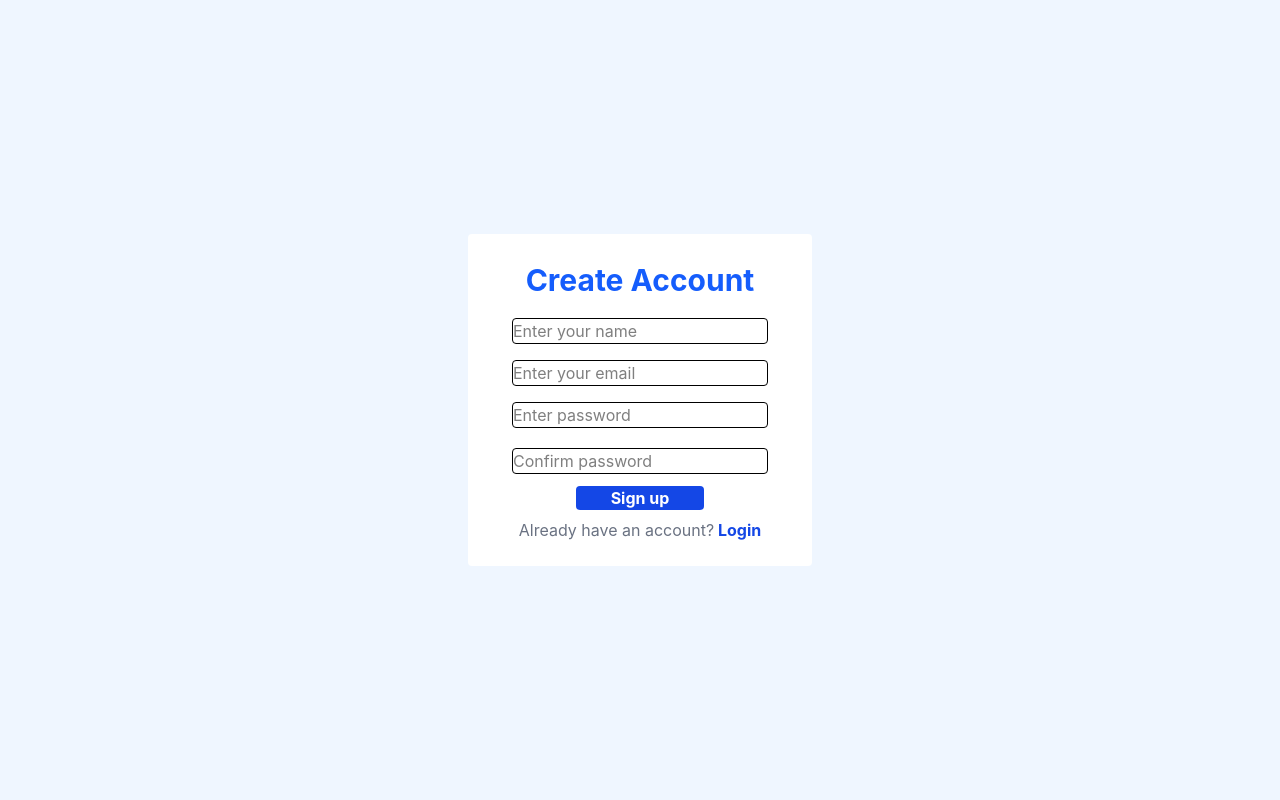
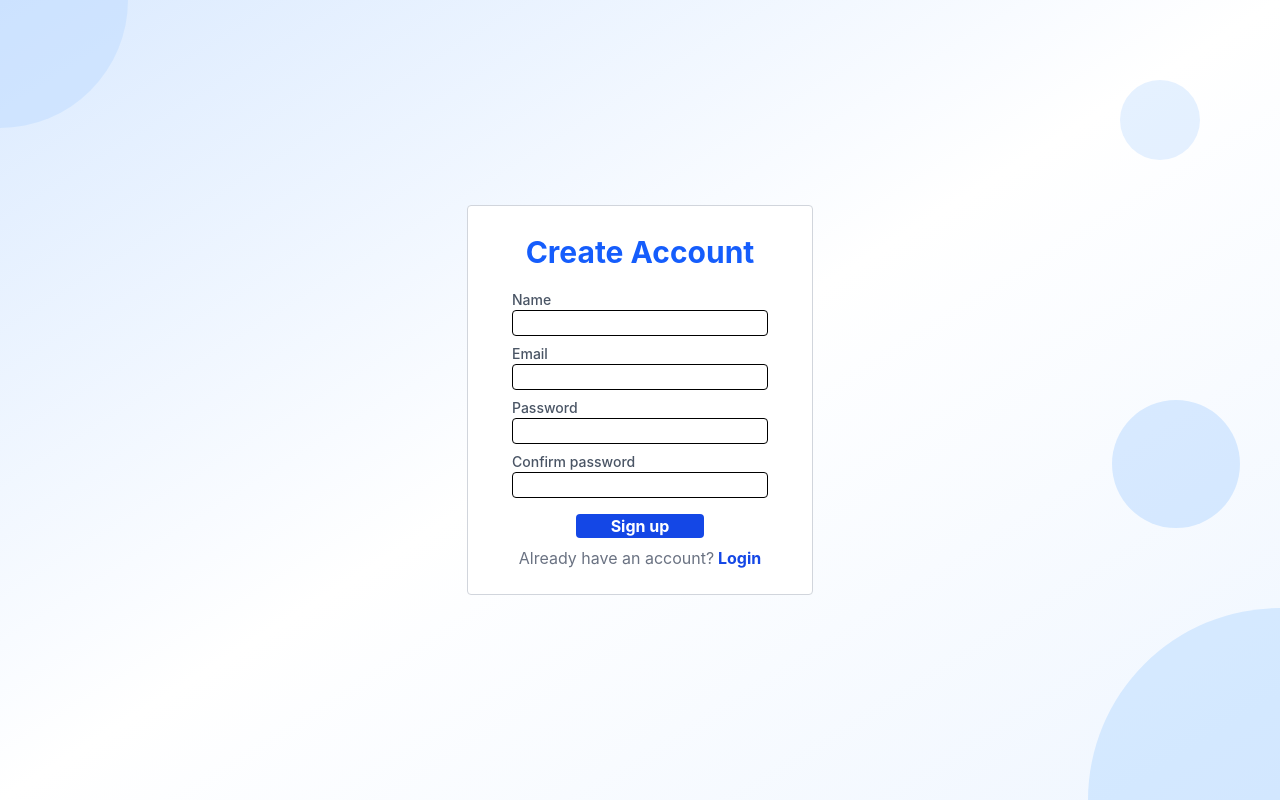
Before and after one commit to Kashifaaaa/healthmind, a React (Vite) app in the folder client/: page /signup in a window 1280 px wide. Built offline with nearby package versions, Linux system fonts and the light colour scheme.

Commit message:
Improve UI - charts, signup, login, home page

```diff
--- a/client/src/pages/Dashboard.jsx
+++ b/client/src/pages/Dashboard.jsx
@@ -95,11 +95,13 @@ function Dashboard() {
             </div>
             <span className="text-3xl">😴</span>
           </div>
-          <ResponsiveContainer width="100%" height={250}>
+          <ResponsiveContainer width="100%" height={280}>
             <LineChart data={sleepData.map(log => ({
               date: new Date(log.date).toLocaleDateString('en-US', { month: 'short', day: 'numeric' }),
               hours: Number(log.hours)
-            }))}>
+            }))}
+            margin={{ top: 10, right: 10, left: 0, bottom: 60 }}
+            >
               <defs>
                 <linearGradient id="sleepGradient" x1="0" y1="0" x2="0" y2="1">
                   <stop offset="5%" stopColor="#3b82f6" stopOpacity={0.3} />
@@ -107,7 +109,16 @@ function Dashboard() {
                 </linearGradient>
               </defs>
               <CartesianGrid strokeDasharray="3 3" stroke="#f0f0f0" />
-              <XAxis dataKey="date" tick={{ fontSize: 12, fill: '#9ca3af' }} axisLine={false} tickLine={false} />
+              <XAxis
+                  dataKey="date"
+                  tick={{ fontSize: 11, fill: '#9ca3af' }}
+                  axisLine={false}
+                  tickLine={false}
+                  interval={0}
+                  angle={-45}
+                  textAnchor="end"
+                  height={50}
+                 />
               <YAxis tick={{ fontSize: 12, fill: '#9ca3af' }} axisLine={false} tickLine={false} domain={[0, 12]} />
               <Tooltip contentStyle={{ borderRadius: '12px', border: 'none', boxShadow: '0 4px 20px rgba(0,0,0,0.1)' }} />
               <Line type="monotone" dataKey="hours" stroke="#3b82f6" strokeWidth={3} dot={{ fill: '#3b82f6', r: 5 }} activeDot={{ r: 7 }} />
@@ -124,12 +135,17 @@ function Dashboard() {
             </div>
             <span className="text-3xl">⚡</span>
           </div>
-          <ResponsiveContainer width="100%" height={250}>
-            <BarChart data={moodData.map(log => ({
-              date: new Date(log.date).toLocaleDateString('en-US', { month: 'short', day: 'numeric' }),
-              energy: Number(log.energy),
-              mood: log.mood
-            }))}>
+          <ResponsiveContainer width="100%" height={400}>
+           <BarChart
+                  data={moodData.map(log => ({
+                    date: new Date(log.date).toLocaleDateString('en-US', { month: 'short', day: 'numeric' }),
+                    energy: Number(log.energy),
+                    mood: log.mood
+                  }))}
+                  margin={{ top: 20, right: 30, left: 0, bottom: 60 }}
+                  barSize={40}
+                  barCategoryGap="30%"
+>
               <defs>
                 <linearGradient id="moodGradient" x1="0" y1="0" x2="0" y2="1">
                   <stop offset="5%" stopColor="#8b5cf6" stopOpacity={0.9} />
@@ -137,8 +153,17 @@ function Dashboard() {
                 </linearGradient>
               </defs>
               <CartesianGrid strokeDasharray="3 3" stroke="#f0f0f0" />
-              <XAxis dataKey="date" tick={{ fontSize: 12, fill: '#9ca3af' }} axisLine={false} tickLine={false} />
-              <YAxis tick={{ fontSize: 12, fill: '#9ca3af' }} axisLine={false} tickLine={false} domain={[0, 10]} />
+             <XAxis
+                  dataKey="date"
+                  tick={{ fontSize: 11, fill: '#9ca3af' }}
+                  axisLine={false}
+                  tickLine={false}
+                  interval={0}
+                  angle={-45}
+                  textAnchor="end"
+                  height={50}
+              />
+              <YAxis tick={{ fontSize: 12, fill: '#9ca3af' }} axisLine={false} tickLine={false} domain={[0, 11]} />
               <Tooltip
                 contentStyle={{ borderRadius: '12px', border: 'none', boxShadow: '0 4px 20px rgba(0,0,0,0.1)' }}
                 formatter={(value, name, props) => [value, `Energy (Mood: ${props.payload.mood})`]}
--- a/client/src/pages/Home.jsx
+++ b/client/src/pages/Home.jsx
@@ -4,23 +4,54 @@ function Home() {
   const navigate = useNavigate()
 
   return (
-    <div className="min-h-screen bg-blue-50 flex items-center justify-center">
-      <div className="text-center flex flex-col items-center">
-        <h1 className="text-5xl font-bold text-blue-600">HealthMind 🏥</h1>
-        <p className="text-gray-500 mt-3 text-xl">Your personal health companion</p>
+    <div className="min-h-screen bg-blue-50 flex items-center">
+
+      {/* Left Half - Content */}
+      <div className="w-1/2 flex flex-col justify-center px-16">
+        <h1 className="text-6xl font-bold text-blue-600 leading-tight">
+          Health<span className="text-blue-400">Mind</span>
+        </h1>
+        <p className="text-gray-500 mt-4 text-xl leading-relaxed">
+          Your personal AI-powered health companion. Track sleep, mood, symptoms and more.
+        </p>
+        <div className="mt-8 flex flex-col gap-4 w-72">
           <button
             onClick={() => navigate('/signup')}
-          className="mt-6 bg-blue-600 text-white px-8 py-3 w-72 rounded-lg font-bold text-lg hover:bg-blue-700"
+            className="bg-blue-600 text-white px-8 py-3 rounded-xl font-bold text-lg hover:bg-blue-700 transition-all shadow-md"
           >
             Get Started
           </button>
           <button
             onClick={() => navigate('/login')}
-            className=' bg-white text-blue-600 font-bold rounded-lg w-72 hover:bg-blue-50 border-blue-600 px-9 py-3 mt-4 border-2'
+            className="bg-white text-blue-600 font-bold rounded-xl w-full hover:bg-blue-50 border-blue-600 px-8 py-3 border-2 transition-all"
           >
             Login
           </button>
         </div>
+
+        {/* Features list */}
+        <div className="mt-10 flex flex-col gap-3">
+          <p className="text-gray-500 flex items-center gap-2">
+            <span className="text-green-500 font-bold">✓</span> AI Symptom Checker
+          </p>
+          <p className="text-gray-500 flex items-center gap-2">
+            <span className="text-green-500 font-bold">✓</span> Sleep & Mood Tracking
+          </p>
+          <p className="text-gray-500 flex items-center gap-2">
+            <span className="text-green-500 font-bold">✓</span> Personal Health Dashboard
+          </p>
+        </div>
+      </div>
+
+      {/* Right Half - Image */}
+      <div className="w-1/2 flex items-center justify-center p-8">
+        <img
+  src="https://img.freepik.com/free-vector/doctor-character-background_1270-84.jpg"
+  alt="Health illustration"
+  className="w-full max-w-lg rounded-2xl"
+/>
+      </div>
+
     </div>
   )
 }
--- a/client/src/pages/Login.jsx
+++ b/client/src/pages/Login.jsx
@@ -22,8 +22,14 @@ function Login() {
   }
 }
   return (
-    <div className="min-h-screen bg-blue-50 flex items-center justify-center flex-col items-center">
-        <div className="bg-white p-8 rounded-xl shadow-md w-96 flex flex-col gap-4">
+    <div className="min-h-screen bg-gradient-to-br from-blue-100 via-white to-blue-50 flex items-center justify-center relative overflow-hidden">
+ {/* Decorative circles */}
+  <div className="absolute top-0 left-0 w-64 h-64 bg-blue-200 rounded-full -translate-x-32 -translate-y-32 opacity-50"></div>
+  <div className="absolute bottom-0 right-0 w-96 h-96 bg-blue-300 rounded-full translate-x-48 translate-y-48 opacity-30"></div>
+  <div className="absolute top-1/2 right-10 w-32 h-32 bg-blue-400 rounded-full opacity-20"></div>
+  <div className="absolute top-20 right-20 w-20 h-20 bg-blue-200 rounded-full opacity-40"></div>
+
+        <div className="bg-white p-8 rounded-xl shadow-md w-96 flex flex-col gap-4 border border-gray-300">
             <h1 className="text-3xl font-bold text-blue-600 ">Welcome</h1>
             <input
             value={email}
--- a/client/src/pages/Signup.jsx
+++ b/client/src/pages/Signup.jsx
@@ -6,13 +6,19 @@ function Signup() {
     const[name, setName] = useState('')
     const[email, setEmail] = useState('')
     const[password, setPassword] = useState('')
+    const [confirmPassword, setConfirmPassword] = useState('')
     const navigate = useNavigate();
     const handleSignup= async() => {
       try{
+        if(password !== confirmPassword) {
+        alert('Passwords do not match!')
+        return
+}
         const response= await axios.post('https://healthmind-backend.onrender.com/api/auth/signup',{
           name,
           email,
-          password
+          password,
+          confirmPassword
         })
         alert('Account created!')
         navigate('/login')
@@ -23,38 +29,50 @@ function Signup() {
     }
 
   return (
-    <div className="min-h-screen bg-blue-50 flex items-center justify-center">
-        <div className="bg-white rounded flex flex-col px-11 py-4">
+    <div className="min-h-screen bg-gradient-to-br from-blue-100 via-white to-blue-50 flex items-center justify-center relative overflow-hidden">
+
+  {/* Decorative circles */}
+  <div className="absolute top-0 left-0 w-64 h-64 bg-blue-200 rounded-full -translate-x-32 -translate-y-32 opacity-50"></div>
+  <div className="absolute bottom-0 right-0 w-96 h-96 bg-blue-300 rounded-full translate-x-48 translate-y-48 opacity-30"></div>
+  <div className="absolute top-1/2 right-10 w-32 h-32 bg-blue-400 rounded-full opacity-20"></div>
+  <div className="absolute top-20 right-20 w-20 h-20 bg-blue-200 rounded-full opacity-40"></div>
+
+       <div className="bg-white rounded border border-gray-300 flex flex-col px-11 py-4">
+
             <h1 className="text-3xl font-bold text-blue-600 my-3 mx-auto block">Create Account</h1>
+            <p className="text-gray-600 text-sm font-medium mt-2">Name</p>
             <input
+                autoComplete="off"
                 value={name}
                 onChange={(e) => setName(e.target.value)}
                 type="text"
-                placeholder="Enter your name"
-                className="rounded w-64 border my-2"
+                className="rounded w-64 border "
                 />
+                <p className="text-gray-600 text-sm font-medium mt-2">Email</p>
                 <input
+                autoComplete="off"
                 value={email}
                 onChange={(e) => setEmail(e.target.value)}
                 type="email"
-                placeholder="Enter your email"
-                className="rounded w-64 border my-2 "
+                className="rounded w-64 border  "
                 />
+                <p className="text-gray-600 text-sm font-medium mt-2">Password</p>
                 <input
+                autoComplete="new-password"
                 value={password}
                 onChange={(e) => setPassword(e.target.value)}
                 type="password"
-                placeholder="Enter password"
-                className="rounded w-64 border my-2"
+                className="rounded w-64 border "
                 />
+                <p className="text-gray-600 text-sm font-medium mt-2"> Confirm password </p>
                 <input
-                value={password}
-                onChange={(e) => setPassword(e.target.value)}
+                autoComplete="new-password"
+                value={confirmPassword}
+                onChange={(e) => setConfirmPassword(e.target.value)}
                 type="password"
-                placeholder="Confirm password"
-                className="rounded w-64 border my-3"
+                className="rounded w-64 border "
                 />
-                <button onClick={handleSignup} className="bg-blue-700 rounded w-32 text-white font-bold mx-auto block">Sign up</button>
+                <button onClick={handleSignup} className="bg-blue-700 rounded w-32 text-white font-bold mx-auto block mt-4">Sign up</button>
                 <p className="text-gray-500 mx-auto block m-2"> Already have an account?
                     <span onClick={() => navigate('/login')}
                      className="text-blue-700 font-bold cursor-pointer"> Login
```
Also changed, not shown: 1 other file (tests, documents, lock files or other folders). Lines whose indentation alone changed are shown as unchanged.
